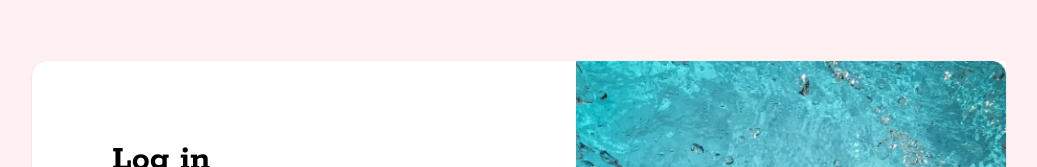
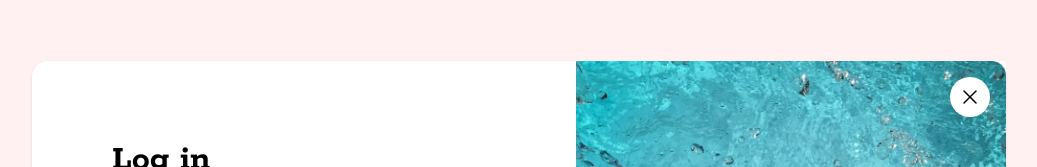
Before and after one commit to Soulbolt/tailwind-mini-projects, a plain HTML site: page login-modal/index.html in a window 1280 px wide. Shown: the top 167 px of the page, without its empty margins (121-1158 px from the left). Drawn offline with nearby package versions, Linux system fonts and the light colour scheme; a web font is replaced by a local one.

Commit message:
Add close button to top right corner with hover transition.

```diff
--- a/login-modal/index.html
+++ b/login-modal/index.html
@@ -96,6 +96,26 @@
 
         <!-- right side -->
         <img src="images/image.jpg" alt="" class="w-[430px] hidden md:block" />
+
+        <!-- Close Button -->
+        <div
+          class="group absolute -top-5 right-4 flex items-center justify-center w-10 h-10 bg-gray-200 rounded-full md:bg-white md:top-4 hover:cursor-pointer hover:-translate-y-0.5 transition duration-150"
+        >
+          <svg
+            xmlns="http://www.w3.org/2000/svg"
+            class="w-6 h-6 text-black group-hover:text-gray-600"
+            viewBox="0 0 24 24"
+            stroke-width="1.5"
+            stroke="currentColor"
+            fill="none"
+            stroke-linecap="round"
+            stroke-linejoin="round"
+          >
+            <path stroke="none" d="M0 0h24v24H0z" fill="none" />
+            <line x1="18" y1="6" x2="6" y2="18" />
+            <line x1="6" y1="6" x2="18" y2="18" />
+          </svg>
+        </div>
       </div>
     </div>
   </body>
```
